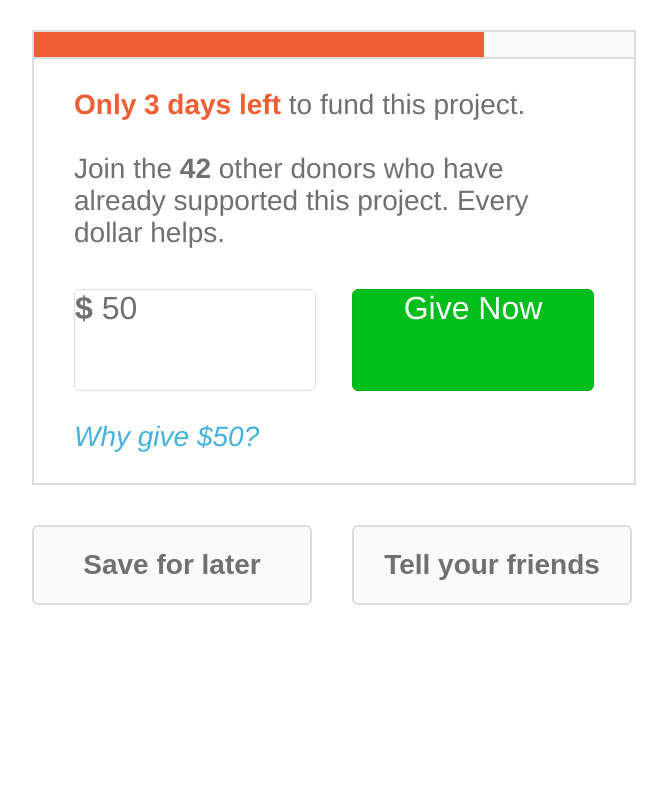
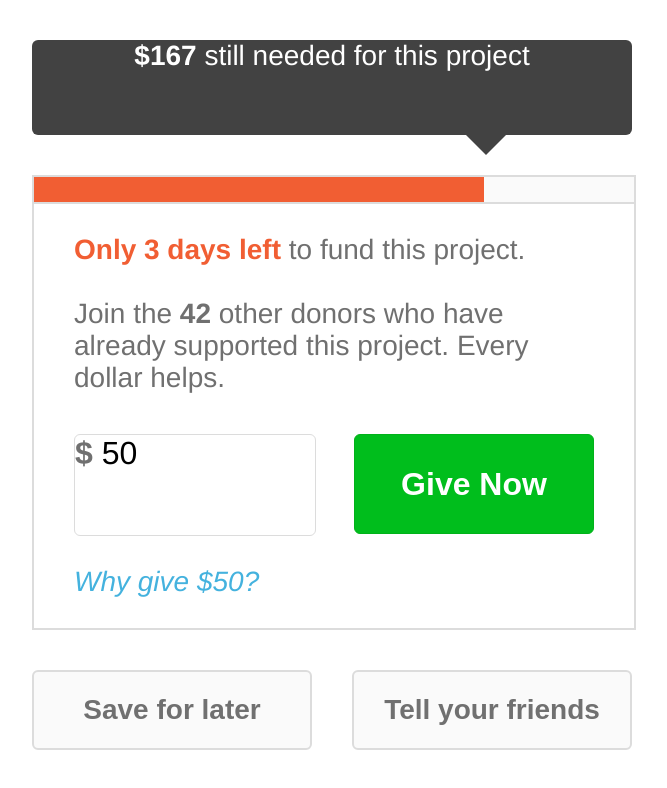
Before and after one commit to IVongphakdy/PlanningCenterDC, a plain HTML site: page index.html in a window 1280 px wide. Shown: the whole page, without its empty margins (8-675 px from the left). Drawn offline with Linux system fonts and the light colour scheme; files that its build step writes are made by us from their sources.

Commit message:
top dialogue added

```diff
--- a/style.css
+++ b/css/style.css
@@ -5,20 +5,44 @@
 	margin: 0;
 	padding: 0;
 }
-/*
-:root {
-    --lightGray: #DCDCDC;
-    --orange: #F15E33;
-}
-*/
+
 html {
 	font-family: Helvetica, sans-serif;
 }
-
 body {
 	width: 100%;
 }
+p {
+    text-align: left;
+    font-size: 28px;
+}
 
+/*---DIALOGUE---*/
+.dialogue {
+    position: relative;
+    margin: 40px;
+    width: 600px;
+    height: 95px;
+    background-color: #424242;
+    border-radius: 6px;
+}
+.dialogue p {
+    color: white;
+    text-align: center;
+}
+.dialogue::after {
+	content: "";
+	position: absolute;
+	bottom: 0;
+	left: 74%;
+	width: 0;
+	height: 0;
+	border: 20px solid transparent;
+	border-top-color: #424242;
+	border-bottom: 0;
+	margin-left: -10px;
+	margin-bottom: -20px;
+}
 /*---MAIN DIV---*/
 .main {
     margin-top: 0;
@@ -30,8 +54,6 @@ body {
 	border: 2px solid #DCDCDC;
 }
 .main p {
-    text-align: left;
-    font-size: 28px;
     color: #707070;
 }
 span {
@@ -59,6 +81,9 @@ span {
     border: 1px solid #DCDCDC;
     border-radius: 6px;
 }
+#donation span {
+    color: black;
+}
 #give {
     width: 240px;
     height: 100px;
@@ -77,7 +102,7 @@ span {
 
 /*---PROGRESS BAR---*/
 .progress-bar {
-    margin:  30px 40px 0 40px;
+    margin:  0 40px;
 	height: 25px;
 	width: 600px;
 	background-color: #FAFAFA;
--- a/index.html
+++ b/index.html
@@ -4,11 +4,14 @@
 	<title>Planning Center | Donations</title>
 	<meta charset="UTF-8">
 	<meta name="viewport" content="width=device-width, initial-scale=1.0">
-    <!--<link rel="icon" type="image/png" href="/img/favicon.png">-->
-	<link rel="stylesheet" type="text/css" href="style.css">
+	<link rel="stylesheet" type="text/css" href="/style.css">
 </head>
 
 <body>
+
+    <div class="dialogue">
+        <p><b>$167</b> still needed for this project</p>
+    </div>
 
     <div class="progress-bar">
         <div class="progress"></div>
@@ -20,11 +23,11 @@
         Join the <b>42</b> other donors who have already supported this project. Every dollar helps.</p>
 
         <div class="main-buttons" id="donation">
-            <p><b>$</b> 50</p>
+            <p><b>$</b> <span>50</span></p>
         </div>
-        <div class="main-buttons" id="give">
+        <button class="main-buttons" id="give">
             <p>Give Now</p>
-        </div>
+        </button>
         <p id="why">Why give $50?</p>
     </div>
 
```
Also changed, not shown: 3 other files.
